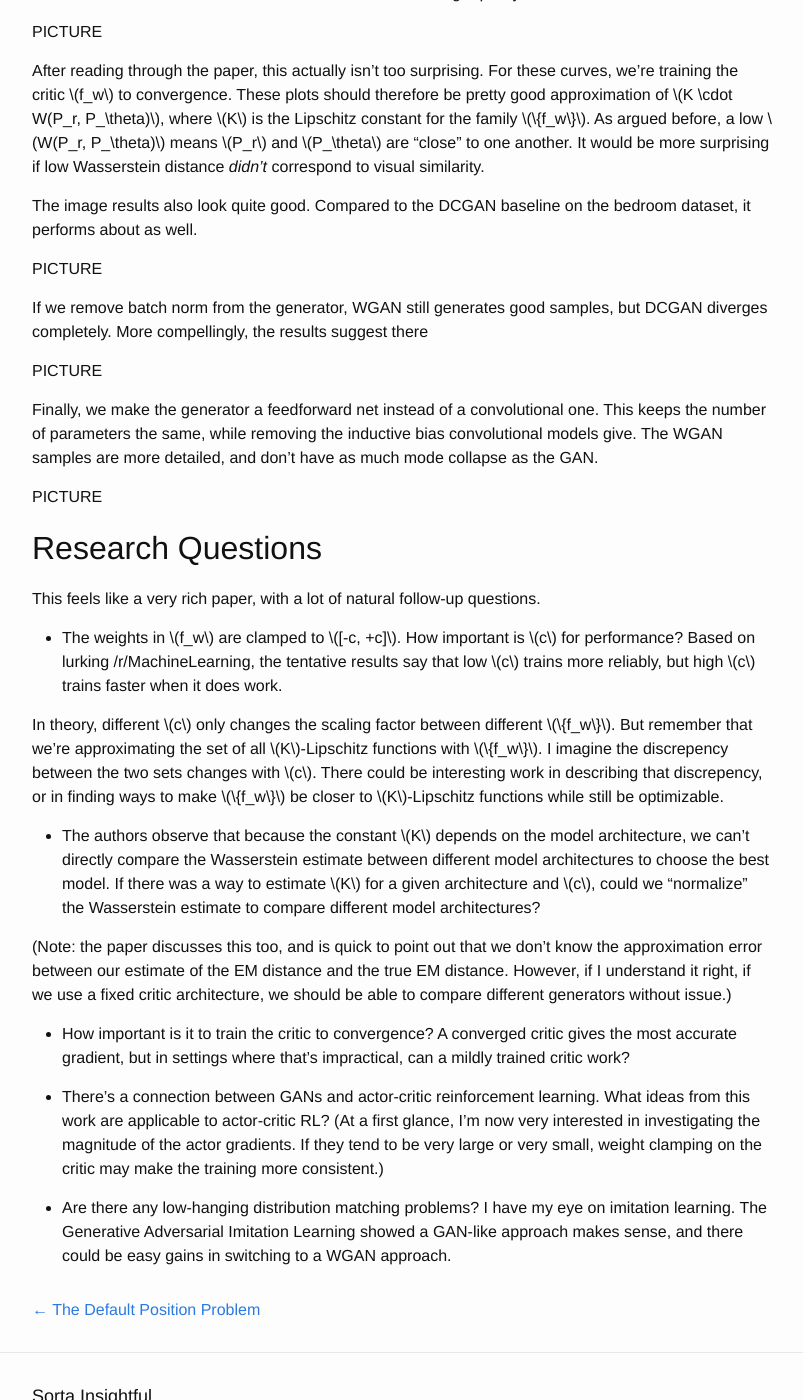
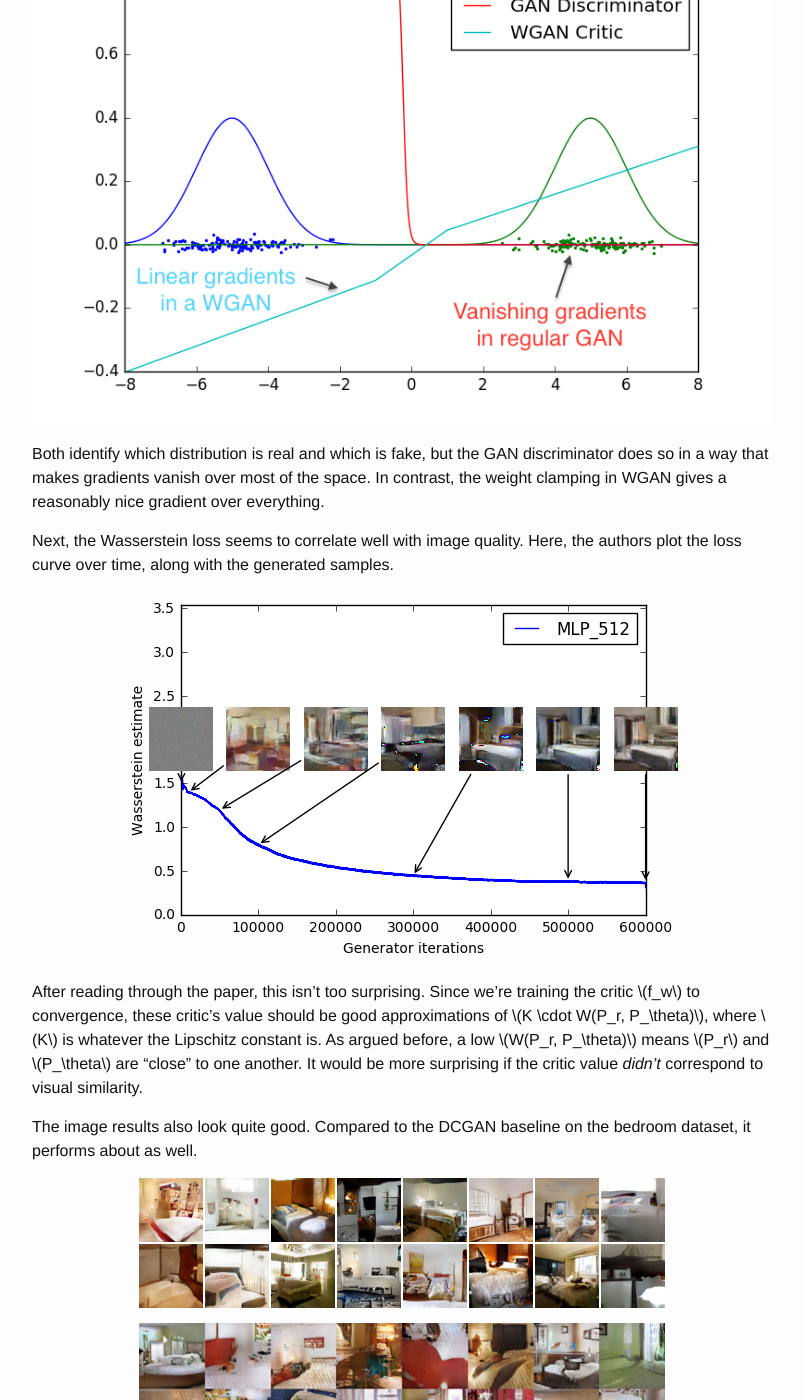
Before and after one commit to alexirpan/alexirpan.github.io, a Jekyll site: the page built from _posts/2017-02-14-wasserstein-gan.markdown, in a window 1280 px wide and 1400 px high, scrolled down 8623 px. Shown: the whole window, without its empty margins (238-1041 px from the left). Built offline with Jekyll 4.4.1, drawn with Linux system fonts in a browser that asks for light colours; nearby versions of some CDN libraries; some of the changed text lies outside the part shown.

Commit message:
Adding all the generated samples, rewriting the research questions side

```diff
--- a/_posts/2017-02-14-wasserstein-gan.markdown
+++ b/_posts/2017-02-14-wasserstein-gan.markdown
@@ -442,96 +444,135 @@
 we can (and should) train $$f_w$$ to convergence before each generator update,
 to get as accurate an estimate of $$W(P_r, P_\theta)$$ as possible.
 
-* In GANs, the common approach to training the model is to add heavy, heavy regularization,
-through batch norm and lots of dropout. In WGANs, the weight clamping seems to
-be reliable enough. (Although I'd guess batch norm and dropout don't hurt and
-possibly help.)
 
 Empirical Results
 --------------------------------------------------------------------------------
 
-To motivate the rest of the experiments, the authors set up two Gaussian
-distributions, train a GAN discriminator and WGAN critic to optimality, then
-plot their values. The blue curve is the real distribution, the green curve
-is the fake distribution, the red curve is the GAN discriminator output at
-various points, and the cyan curve is the WGAN critic output.
+First, the authors set up a small experiment to showcase the difference between
+GAN and WGAN. There are two 1D Gaussian distributions, blue for real and green
+for fake. Train a GAN discriminator and WGAN critic to optimality, then
+plot their values over the space.
+The red curve is the GAN discriminator output, and
+the cyan curve is the WGAN critic output.
 
-PICTURE
+![Distribution comparison](/public/wasserstein/gauss1d.png)
+{: .centered }
 
-The weight clamping appears to guarantee the gradient is nice over all the
-state space.
+Both identify which distribution is real and which is fake, but the GAN
+discriminator does so in a way that makes gradients vanish over most of the space.
+In contrast, the weight clamping in WGAN gives a reasonably nice gradient over
+everything.
 
-Next, the Wasserstein loss seems to correlate well with image quality.
+Next, the Wasserstein loss seems to correlate well with image quality. Here,
+the authors plot the loss curve over time, along with the generated samples.
 
-PICTURE
+![Loss curve and photos](/public/wasserstein/w_mlp512.png)
+{: .centered }
 
-After reading through the paper, this actually isn't too surprising. For these
-curves, we're training the critic $$f_w$$ to convergence. These plots should
-therefore be pretty good approximation of $$K \cdot W(P_r, P_\theta)$$, where $$K$$
-is the Lipschitz constant for the family $$\{f_w\}$$.
-As argued before, a low $$W(P_r, P_\theta)$$ means $$P_r$$ and $$P_\theta$$ are "close"
-to one another. It would be more surprising if low Wasserstein distance
+After reading through the paper, this isn't too surprising. Since we're training
+the critic $$f_w$$ to convergence, these critic's value should be good approximations of
+$$K \cdot W(P_r, P_\theta)$$, where $$K$$ is whatever the Lipschitz constant
+is. As argued before, a low $$W(P_r, P_\theta)$$ means $$P_r$$ and $$P_\theta$$ are "close"
+to one another. It would be more surprising if the critic value
 *didn't* correspond to visual similarity.
 
 The image results also look quite good. Compared to the DCGAN baseline on the
 bedroom dataset, it performs about as well.
 
-PICTURE
+![WGAN with DCGAN architecture](/public/wasserstein/wgan_bn.png)
+{: .centered }
 
-If we remove batch norm from the
-generator, WGAN still generates good samples, but DCGAN diverges completely.
-More compellingly, the results suggest there
+![DCGAN with DCGAN architecture](/public/wasserstein/dcgan_bn.png)
+{: .centered }
 
-PICTURE
+Top: WGAN with the same DCGAN architecture. Bottom: DCGAN
+{: .centered }
+
+If we remove batch norm from the generator, WGAN still generates okay samples,
+but DCGAN fails completely.
+
+![WGAN with DCGAN architecture, no batch norm](/public/wasserstein/wgan_nobn.png)
+{: .centered }
+
+![DCGAN with DCGAN architecture, no batch norm](/public/wasserstein/dcgan_nobn.png)
+{: .centered }
+
+Top: WGAN with DCGAN architecture, no batch norm. Bottom: DCGAN, no batch norm.
+{: .centered }
 
 Finally, we make the generator a feedforward net instead of a convolutional one.
 This keeps the number of parameters the same, while removing the inductive
-bias convolutional models give. The WGAN samples are more detailed, and don't
-have as much mode collapse as the GAN.
+bias from convolutional models. The WGAN samples are more detailed, and don't
+mode collapse as much as standard GAN. In fact, they report never running
+into mode collapse at all for WGANs!
 
-PICTURE
+![WGAN with MLP architecture](/public/wasserstein/wgan_mlp.png)
+{: .centered }
+
+![DCGAN with MLP architecture](/public/wasserstein/gan_mlp.png)
+{: .centered }
+
+Top: WGAN with MLP architecture. Bottom: Standard GAN, same architecture.
+{: .centered }
+
+$$\blacksquare$$
+
+The readthrough of the paper ends here. If you're interested in related work,
+or the proofs for the theorems, you'll have to read the paper.
 
 
-Research Questions
+Follow-Up Questions
 ------------------------------------------------------------------------------
 
-This feels like a very rich paper, with a lot of natural follow-up questions.
+This is a rich enough paper to have several natural follow-up questions.
 
 * The weights in $$f_w$$ are clamped to $$[-c, +c]$$. How important is $$c$$
-for performance? Based on lurking /r/MachineLearning, the tentative results
-say that low $$c$$ trains more reliably, but high $$c$$ trains faster when
-it does work.
+for performance?
 
-In theory, different $$c$$ only changes the scaling factor between different
-$$\{f_w\}$$. But remember that we're approximating the set of all $$K$$-Lipschitz
-functions with $$\{f_w\}$$. I imagine the discrepency between the two sets
-changes with $$c$$. There could be interesting work in describing that discrepency,
-or in finding ways to make $$\{f_w\}$$ be closer to $$K$$-Lipschitz functions
-while still be optimizable.
+ Based on lurking /r/MachineLearning, the tentative results
+ say that low $$c$$ trains more reliably, but high $$c$$ trains faster when
+ it does work. I imagine $$\{f_W\}$$ imagine the discrepency between the two sets
+ changes with $$c$$. There could be interesting work in describing that discrepency,
+ or in finding ways to make $$\{f_w\}$$ be closer to $$K$$-Lipschitz functions
+ while still be optimizable.
 
-* The authors observe that because the constant $$K$$ depends on the model
-architecture, we can't directly compare the Wasserstein estimate between
-different model architectures to choose the best model. If there was a way to
-estimate $$K$$ for a given architecture and $$c$$, could we "normalize"
-the Wasserstein estimate to compare different model architectures?
+* Given a fixed critic architecture and fixed $$c$$ for clamping, can we
+quantitatively compare different generators by computing the
+Wasserstein estimate of both? Note there's an approximation
+error from optimizing over $$\{f_w: w \in \mathcal{W}\}$$ instead of $$\{f: \|f\|_L \le K\}$$,
+so the estimate may not be accurate. However, because we fix both the critic
+architecture and $$c$$, the hope is that most of the error is some universal
+error that appears in all distributions. If the approximation error doesn't change
+too much between distributions, this would give a way to judge generation quality
+without relying on Mechanical Turk. (And if the error does change a lot, it would probably be
+interesting to investigate when that happens.)
 
-(Note: the paper discusses this too, and is quick to point out that we don't
-know the approximation error between our estimate of the EM distance and the
-true EM distance. However, if I understand it right, if we use a fixed
-critic architecture, we should be able to compare different generators
-without issue.)
+* The constant $$K$$ depends on both $$c$$ and the model architecture, and
+therefore we can't directly compare the critics between models with different
+architectures. Is there a way to estimate $$K$$? Recall the critic objective
+converges to $$K \cdot W(P_r, P_\theta)$$, so dividing by $$K$$ would normalize
+the difference between architectures.
+
+ This actually seems pretty straightforward. Take either a random generator or
+ pretrained generator, then train critics $$f_w$$ from varying architectures and
+ compare their final values. Again, the approximation error could complicate
+ this, but this could be a way to analyze the approximation error itself. Given
+ a few different generators, the change in estimated $$K$$ between different
+ distributions would show how important the distribution is to the approximation
+ error.
 
 * How important is it to train the critic to convergence? A converged critic
-gives the most accurate gradient, but in settings where that's impractical,
-can a mildly trained critic work?
+gives the most accurate gradient, but it takes more time.
+In settings where that's impractical, can a simple alternating gradient
+scheme work?
 
-* There's a connection between GANs and actor-critic reinforcement learning.
-What ideas from this work are applicable to actor-critic RL? (At a first
+* Are ideas from this work are applicable to actor-critic RL? At a first
 glance, I'm now very interested in investigating the magnitude of the actor
-gradients. If they tend to be very large or very small, weight clamping on
-the critic may make the training more consistent.)
+gradients. If they tend to be very large or very small, we may have a similar
+saturation problem, and adding a Lipschitz bound through weight clamping
+could help give better gradients.
 
-* Are there any low-hanging distribution matching problems?
+* Are there any low-hanging distribution matching problems? Personally,
 I have my eye on imitation learning. The
-Generative Adversarial Imitation Learning showed a GAN-like approach makes
-sense, and there could be easy gains in switching to a WGAN approach.
+Generative Adversarial Imitation Learning paper showed a GAN approach made
+sense, and there could be easy gains just from switching to a WGAN approach.
```
Also changed, not shown: other parts of _posts/2017-02-14-wasserstein-gan.markdown (+7 -5 lines), public/wasserstein/dcgan_bn.png (added), public/wasserstein/dcgan_nobn.png (added), public/wasserstein/gan_mlp.png (added), public/wasserstein/gauss1d.png (added), public/wasserstein/w_mlp512.png (added), public/wasserstein/wgan_bn.png (added), public/wasserstein/wgan_mlp.png (added), public/wasserstein/wgan_nobn.png (added).
